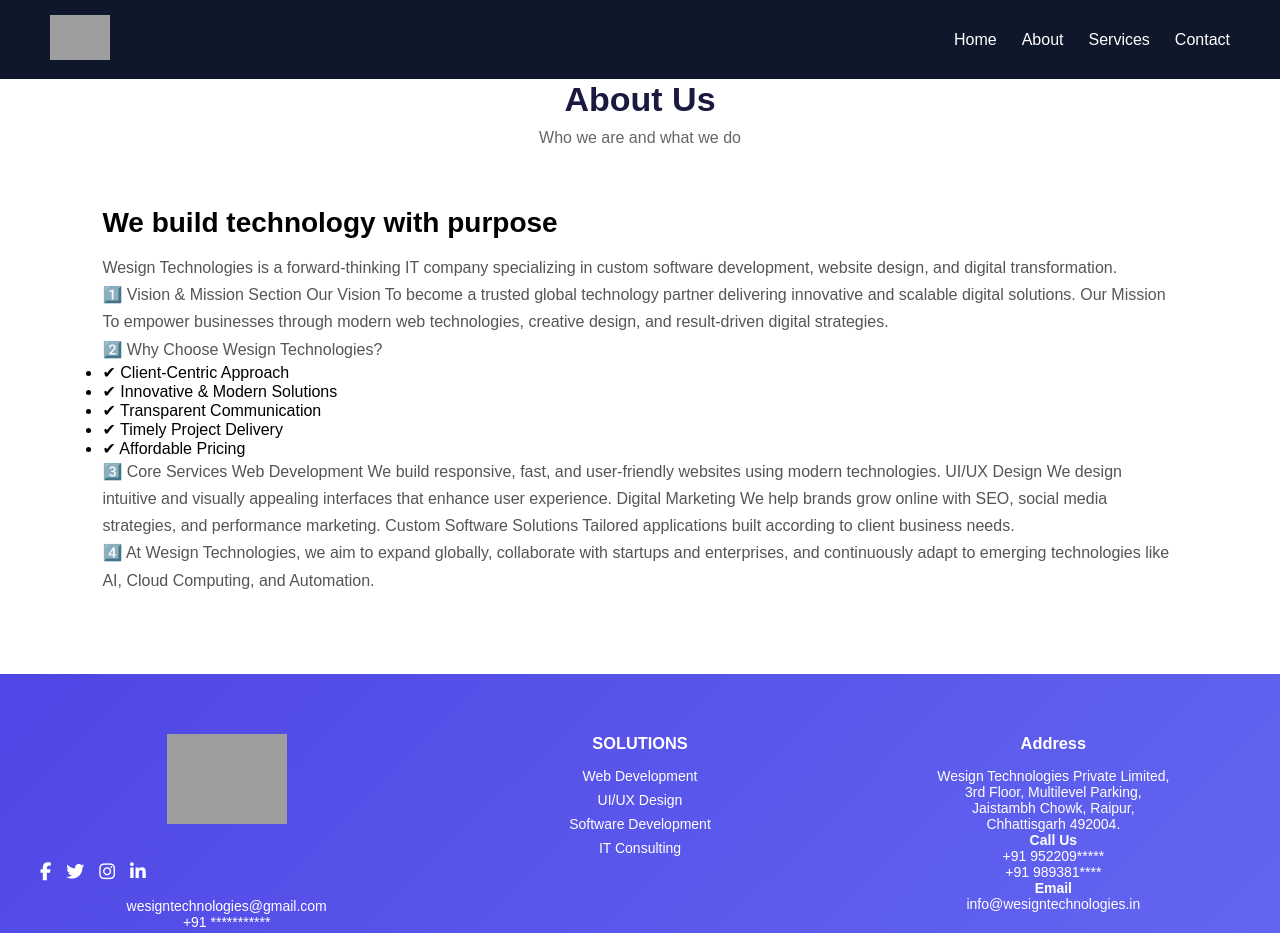
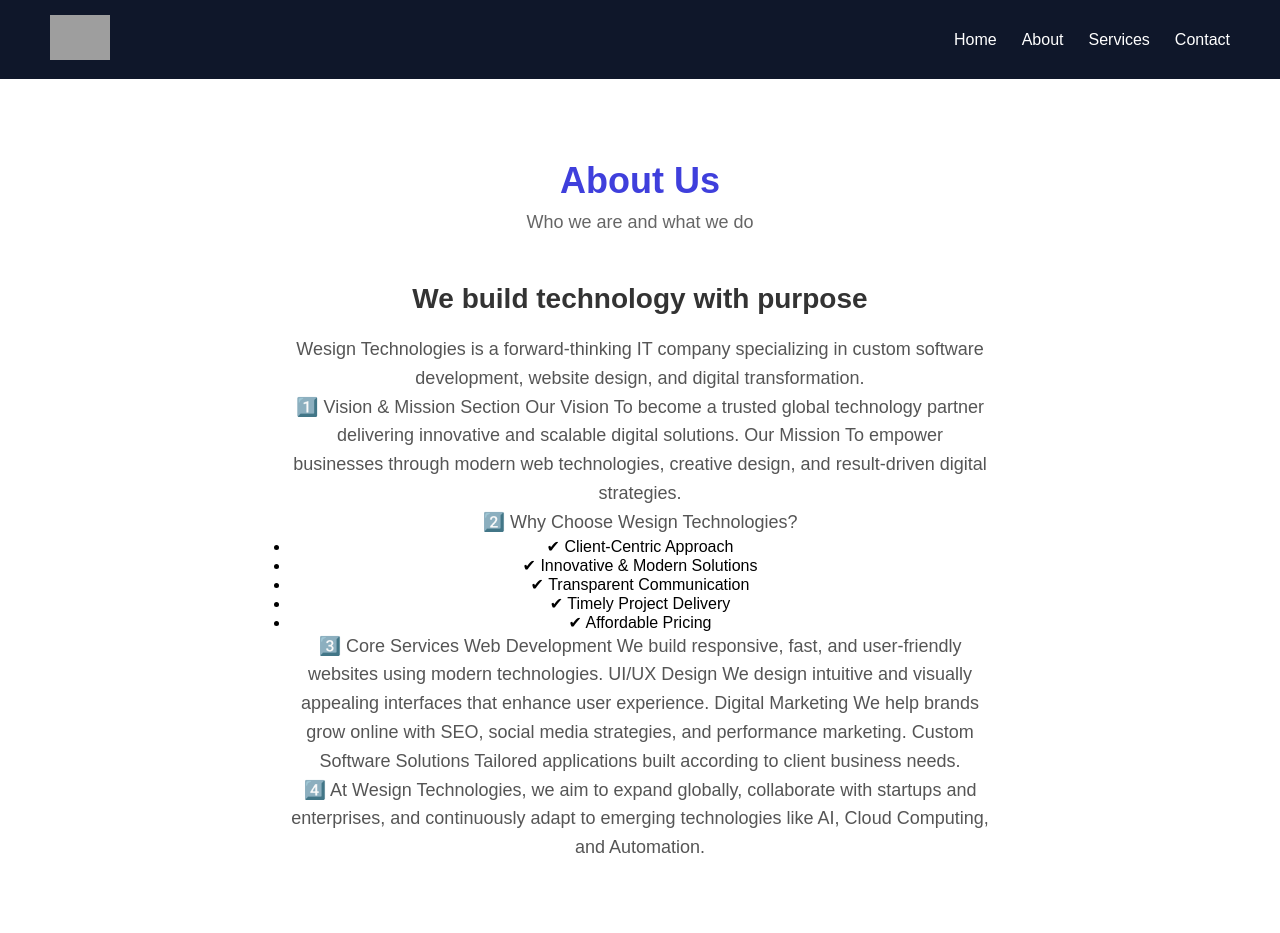
Before and after one commit to vaishnavriya92/wesign, a plain HTML site: page about.html in a window 1280 px wide. Shown: the top 933 px of the page. Drawn offline with Linux system fonts and the light colour scheme; grey boxes are pictures that could not be loaded.

Commit message:
Update style.css

```diff
--- a/style.css
+++ b/style.css
@@ -1,10 +1,12 @@
-* * {
+
+* {
     margin: 0;
     padding: 0;
     box-sizing: border-box;
 }
 
 body {
+  padding-top: 80px;
     font-family: Arial, sans-serif;
     overflow-x: hidden;
 }
@@ -42,6 +44,10 @@
 
 nav ul li a:hover {
     text-decoration: underline;
+}
+.nav-link {
+  display:flex;
+  gap: 20px;
 }
 
     .hero {
@@ -131,7 +137,7 @@
       color: #555;
     }
 
-    .services {
+    .service {
       display: grid;
       grid-template-columns: repeat(auto-fit, minmax(250px, 1fr));
       gap: 25px;
@@ -269,5 +275,84 @@
       .hero {
         text-align: center;
       }
+    }
+    @media (max-width: 768px) {
+    .services {
+        flex-direction: column;
+    }
+}
+@media (max-width: 768px) {
+  .nav-link {
+    flex-direction: column;
+  }
+}
+@media (max-width: 768px) {
 
+
+}
+@media (max-width: 768px) {
+
+    .hero {
+        padding: 100px 5% 60px;
     }
+
+    .hero h1 {
+        font-size: 30px;
+    }
+
+    .hero p {
+        font-size: 14px;
+    }
+
+    .hero button {
+        font-size: 14px;
+        padding: 10px 20px;
+    }
+}
+
+
+
+section {
+    padding: 80px 8%;
+}
+
+/* Section Title */
+.section-title {
+    text-align: center;
+    margin-bottom: 50px;
+}
+
+.section-title h2 {
+    font-size: 36px;
+    color: #3f3fdc;
+    margin-bottom: 10px;
+}
+
+.section-title p {
+    color: #666;
+    font-size: 18px;
+}
+
+/* About Section */
+.about {
+    display: flex;
+    justify-content: center;
+    align-items: center;
+}
+
+.about-text {
+    max-width: 700px;
+    text-align: center;
+}
+
+.about-text h3 {
+    font-size: 28px;
+    margin-bottom: 20px;
+    color: #333;
+}
+
+.about-text p {
+    font-size: 18px;
+    color: #555;
+    line-height: 1.6;
+}
```
